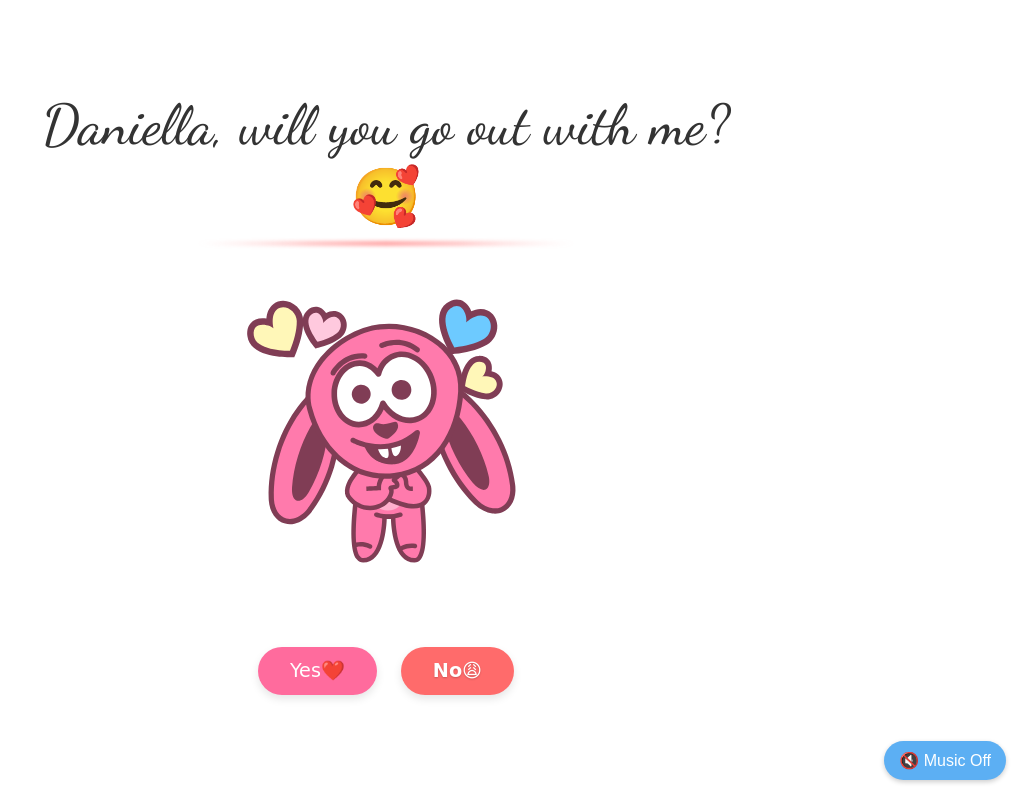
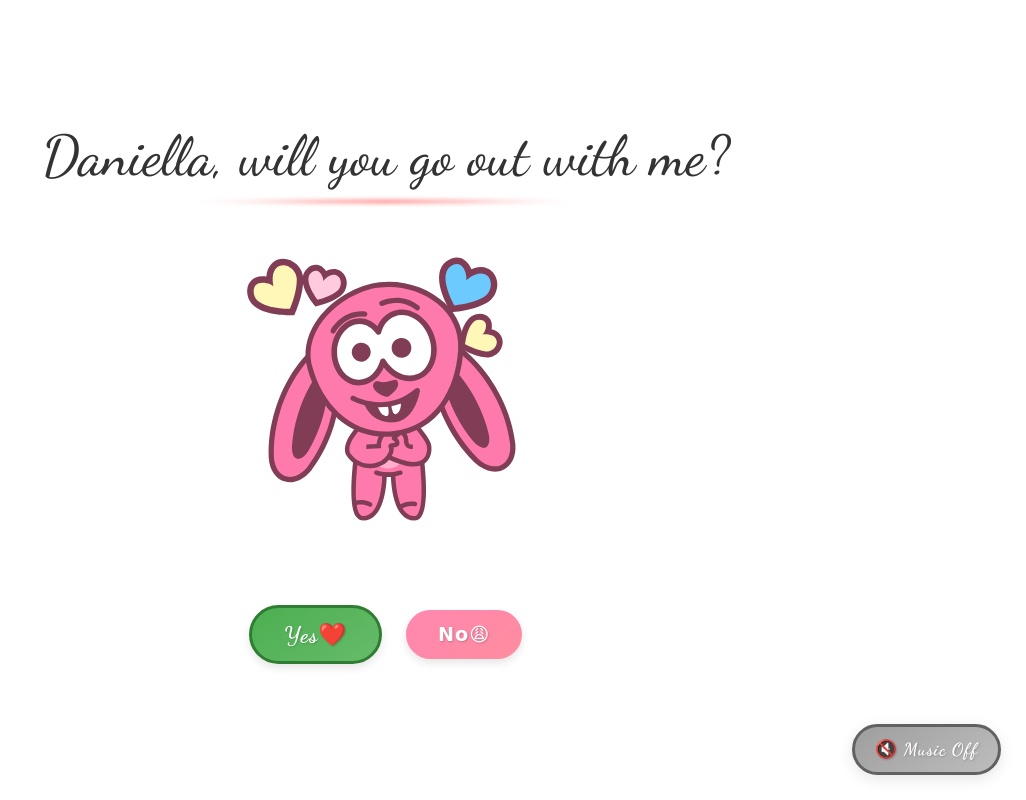
Before and after one commit to Aristocratjnr/Daniella, a Next.js app: page / in a window 1280 px wide. Shown: the whole page, without its empty margins (254-1280 px from the left). Built offline with nearby package versions, Linux system fonts and the light colour scheme.

Commit message:
refactor the ui

```diff
--- a/app/components/BackgroundMusic.tsx
+++ b/app/components/BackgroundMusic.tsx
@@ -1,6 +1,7 @@
 "use client";
 
 import React, { useState, useRef, useEffect } from 'react';
+import styled from 'styled-components';
 
 const BackgroundMusic = () => {
   const [isPlaying, setIsPlaying] = useState(false);
@@ -44,25 +45,9 @@ const BackgroundMusic = () => {
 
   return (
     <div>
-      <button
-        onClick={toggleMusic}
-        style={{
-          position: 'fixed',
-          bottom: '20px',
-          right: '20px',
-          zIndex: 1000,
-          padding: '10px 15px',
-          borderRadius: '20px',
-          border: 'none',
-          backgroundColor: '#5caff3',
-          color: 'white',
-          cursor: 'pointer',
-          fontSize: '16px',
-          boxShadow: '0 2px 5px rgba(0,0,0,0.2)'
-        }}
-      >
+      <MusicButton onClick={toggleMusic} $isPlaying={isPlaying}>
         {isPlaying ? '🔊 Music On' : '🔇 Music Off'}
-      </button>
+      </MusicButton>
       <audio
         ref={audioRef}
         loop
@@ -76,4 +61,49 @@ const BackgroundMusic = () => {
   );
 };
 
+const MusicButton = styled.button<{ $isPlaying: boolean }>`
+  position: fixed;
+  bottom: 25px;
+  right: 25px;
+  z-index: 1000;
+  padding: 12px 20px;
+  border-radius: 30px;
+  background: ${({ $isPlaying }) =>
+    $isPlaying
+      ? 'linear-gradient(145deg, #7e57c2, #9575cd)'
+      : 'linear-gradient(145deg, #9e9e9e, #bdbdbd)'};
+  color: white;
+  cursor: pointer;
+  font-size: 1.1rem;
+  font-family: 'Dancing Script', cursive, sans-serif;
+  font-weight: bold;
+  letter-spacing: 1px;
+  text-shadow: 1px 1px 2px rgba(0,0,0,0.2);
+  box-shadow: 0 4px 15px rgba(0, 0, 0, 0.1);
+  transition: all 0.3s cubic-bezier(0.25, 0.8, 0.25, 1);
+  display: flex;
+  align-items: center;
+  gap: 8px;
+  border: 3px solid ${({ $isPlaying }) => $isPlaying ? '#5e35b1' : '#616161'};
+  transform: scale(1);
+
+  &:hover {
+    transform: scale(1.05);
+    background: ${({ $isPlaying }) =>
+      $isPlaying
+        ? 'linear-gradient(145deg, #673ab7, #7e57c2)'
+        : 'linear-gradient(145deg, #757575, #9e9e9e)'};
+    box-shadow: 0 6px 20px rgba(0, 0, 0, 0.15);
+  }
+
+  &:active {
+    transform: scale(0.98);
+  }
+
+  &:focus {
+    outline: none;
+    box-shadow: 0 0 0 3px rgba(103, 58, 183, 0.3);
+  }
+`;
+
 export default BackgroundMusic;
--- a/app/components/Button.tsx
+++ b/app/components/Button.tsx
@@ -8,42 +8,67 @@ interface ButtonProps {
 
 const Button = styled.button<ButtonProps>`
   position: ${({ $hasstarted }) => ($hasstarted ? 'fixed' : 'relative')};
-  transition: all 0.5s cubic-bezier(0.25, 0.1, 0.25, 1);
+  transition: all 0.3s cubic-bezier(0.25, 0.8, 0.25, 1) !important;
   left: ${({ $hasstarted, $randomleft }) => ($hasstarted ? $randomleft : 'auto')};
   top: ${({ $hasstarted, $randomtop }) => ($hasstarted ? $randomtop : 'auto')};
-  transform: ${({ $hasstarted }) => ($hasstarted ? 'translate(-50%, -50%)' : 'none')};
+  transform: ${({ $hasstarted }) => ($hasstarted ? 'translate(-50%, -50%)' : 'none')} !important;
   z-index: 10;
-  background-color: #ff6b6b;
+  will-change: transform;
+  background: linear-gradient(145deg, #ff6b9d, #ff8e9e);
   color: white;
-  border: 2px solid #ff9e9e;
+  border: 3px solid #d81b60;
   border-radius: 50px;
   padding: 0.8rem 2rem;
-  font-size: 1.2rem;
+  font-size: clamp(1rem, 3vw, 1.2rem);
   font-weight: bold;
   cursor: pointer;
-  box-shadow: 0 4px 12px rgba(0, 0, 0, 0.2);
+  box-shadow: 0 4px 15px rgba(0, 0, 0, 0.1);
   touch-action: manipulation;
   -webkit-tap-highlight-color: transparent;
-  font-family: 'Comic Sans MS', cursive, sans-serif;
+  font-family: 'Dancing Script', cursive, sans-serif;
+  font-size: 1.4rem;
+  letter-spacing: 1px;
+  text-shadow: 1px 1px 2px rgba(0,0,0,0.2);
   white-space: nowrap;
   user-select: none;
-  text-shadow: 0 1px 2px rgba(0, 0, 0, 0.2);
+  min-width: 100px;
+  text-align: center;
+  overflow: hidden;
 
-  /* Glow effect on hover/focus */
+  &::before {
+    content: '';
+    position: absolute;
+    top: 0;
+    left: 0;
+    right: 0;
+    bottom: 0;
+    background: linear-gradient(145deg, #ffffff33, #ffffff00);
+    border-radius: 45px;
+    z-index: -1;
+    transition: all 0.3s ease;
+  }
+
   &:hover, &:focus {
-    box-shadow: 0 0 15px rgba(255, 107, 107, 0.6);
-    transform: ${({ $hasstarted }) => ($hasstarted ? 'translate(-50%, -50%) scale(1.05)' : 'scale(1.05)')};
+    background: linear-gradient(145deg, #ff4785, #ff6b9d);
+    border-color: #c2185b;
+    transform: ${({ $hasstarted }) => ($hasstarted ? 'translate(-50%, -50%) scale(1.05)' : 'scale(1.05)')} !important;
+    box-shadow: 0 6px 15px rgba(0, 0, 0, 0.2);
+
+    &::before {
+      background: linear-gradient(145deg, #ffffff44, #ffffff11);
+    }
   }
 
   &:active {
-    transform: ${({ $hasstarted }) => ($hasstarted ? 'translate(-50%, -50%) scale(0.95)' : 'scale(0.95)')};
-    box-shadow: 0 2px 6px rgba(0, 0, 0, 0.2);
+    transform: ${({ $hasstarted }) => ($hasstarted ? 'translate(-50%, -50%) scale(0.98)' : 'scale(0.98)')} !important;
+    box-shadow: 0 2px 8px rgba(0, 0, 0, 0.1);
   }
 
   @media (max-width: 768px) {
-    padding: 1rem 2rem;
-    font-size: 1.1rem;
-    min-width: 120px;
+    padding: 0.7rem 1.5rem;
+    font-size: clamp(0.9rem, 2.8vw, 1.1rem);
+    min-width: 100px;
+    border-width: 2.5px;
     text-align: center;
     position: ${({ $hasstarted }) => ($hasstarted ? 'fixed' : 'relative')};
     transform: ${({ $hasstarted }) => ($hasstarted ? 'translate(-50%, 0)' : 'none')};
--- a/app/page.tsx
+++ b/app/page.tsx
@@ -178,7 +178,7 @@ function Home() {
           {bunnyState === "yes" ? (
             <h1 className="title">dherdy is happy to go with you😘</h1>
           ) : (
-            <h1 className="title">Daniella, will you go out with me?🥰</h1>
+            <h1 className="title">Daniella, will you go out with me?</h1>
           )}
           <div className={`animation ${bounce ? 'bounce' : ''} ${bunnyState === 'yes' ? 'celebrate' : ''}`}>
             {bunnyState === "normal" && (
@@ -384,11 +384,25 @@ const StyledHome = styled.main`
       white-space: nowrap;
 
       &:first-child {
-        background-color: #ff6b9d;
+        background: linear-gradient(145deg, #4caf50, #66bb6a);
         color: white;
+        border: 3px solid #2e7d32;
+        font-family: 'Dancing Script', cursive, sans-serif;
+        font-size: 1.4rem;
+        font-weight: bold;
+        letter-spacing: 1px;
+        text-shadow: 1px 1px 2px rgba(0,0,0,0.2);
+        transition: all 0.3s cubic-bezier(0.25, 0.8, 0.25, 1);
+
         &:hover {
           transform: scale(1.05);
-          background-color: #ff4785;
+          background: linear-gradient(145deg, #43a047, #4caf50);
+          border-color: #1b5e20;
+          box-shadow: 0 6px 15px rgba(0, 0, 0, 0.2);
+        }
+
+        &:active {
+          transform: scale(0.98);
         }
       }
 
```
